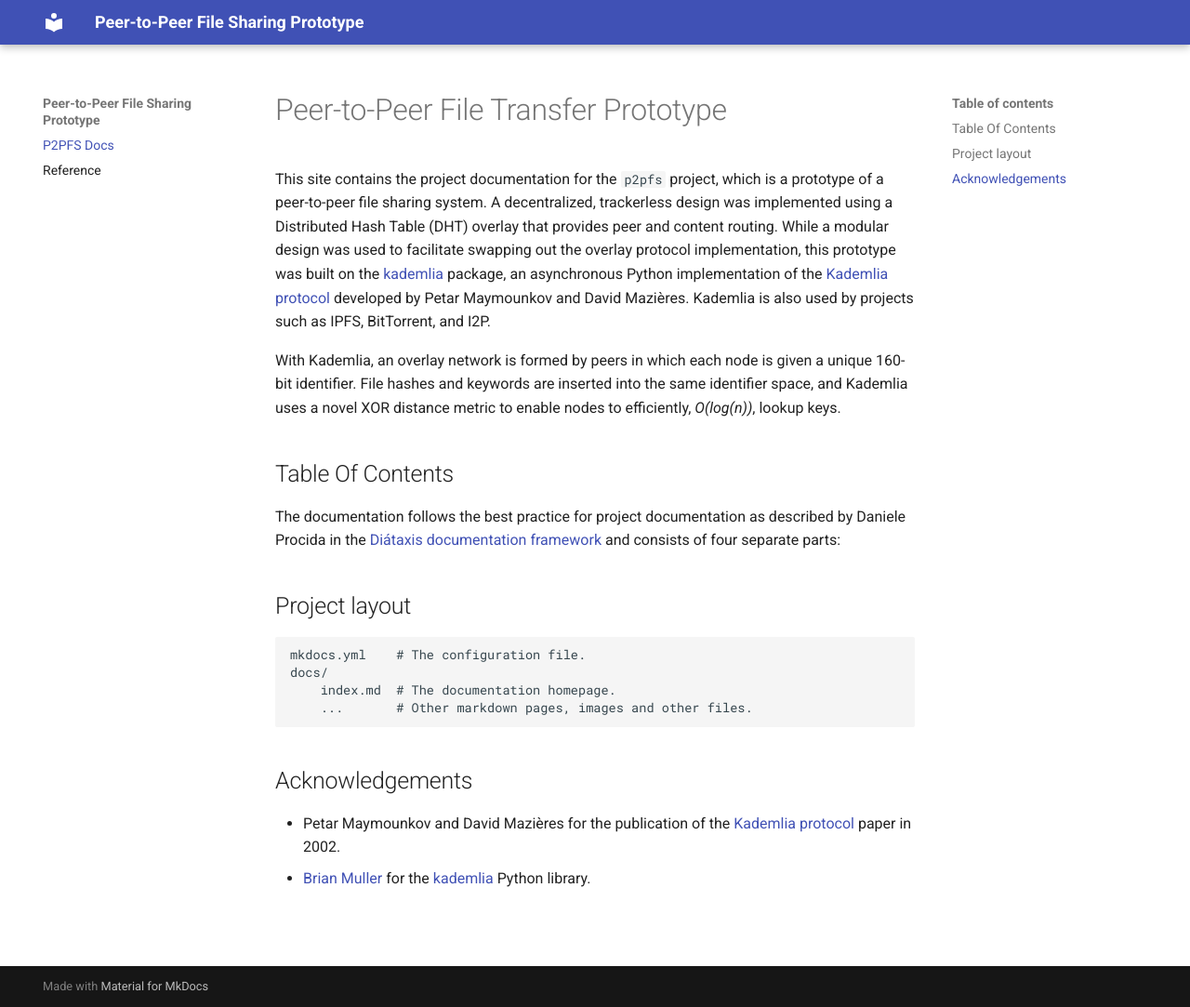
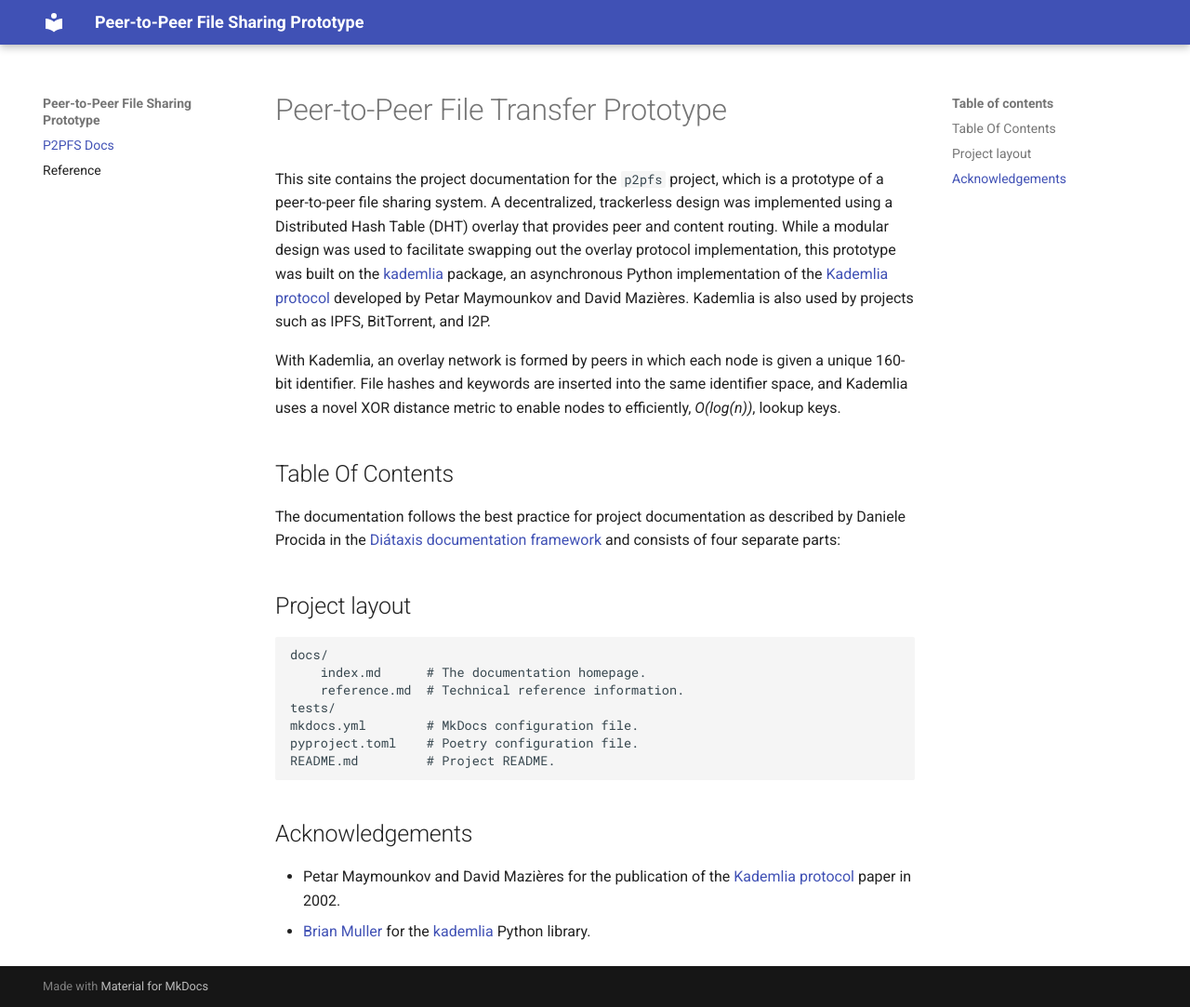
Before and after one commit to frankhinek/p2pfs, an MkDocs documentation site: the page built from docs/index.md, in a window 1280 px wide and 1083 px high. Shown: the whole window at 93% size. Built offline with MkDocs 1.6.1 and Material for MkDocs 9.7.7, drawn with Linux system fonts in a browser that asks for light colours.

```diff
--- a/docs/index.md
+++ b/docs/index.md
@@ -21,10 +21,13 @@
 
 ## Project layout
 
-    mkdocs.yml    # The configuration file.
     docs/
-        index.md  # The documentation homepage.
-        ...       # Other markdown pages, images and other files.
+        index.md      # The documentation homepage.
+        reference.md  # Technical reference information.
+    tests/
+    mkdocs.yml        # MkDocs configuration file.
+    pyproject.toml    # Poetry configuration file.
+    README.md         # Project README.
 
 ## Acknowledgements
 
```
Also changed, not shown: README.md (+19 -0 lines).
